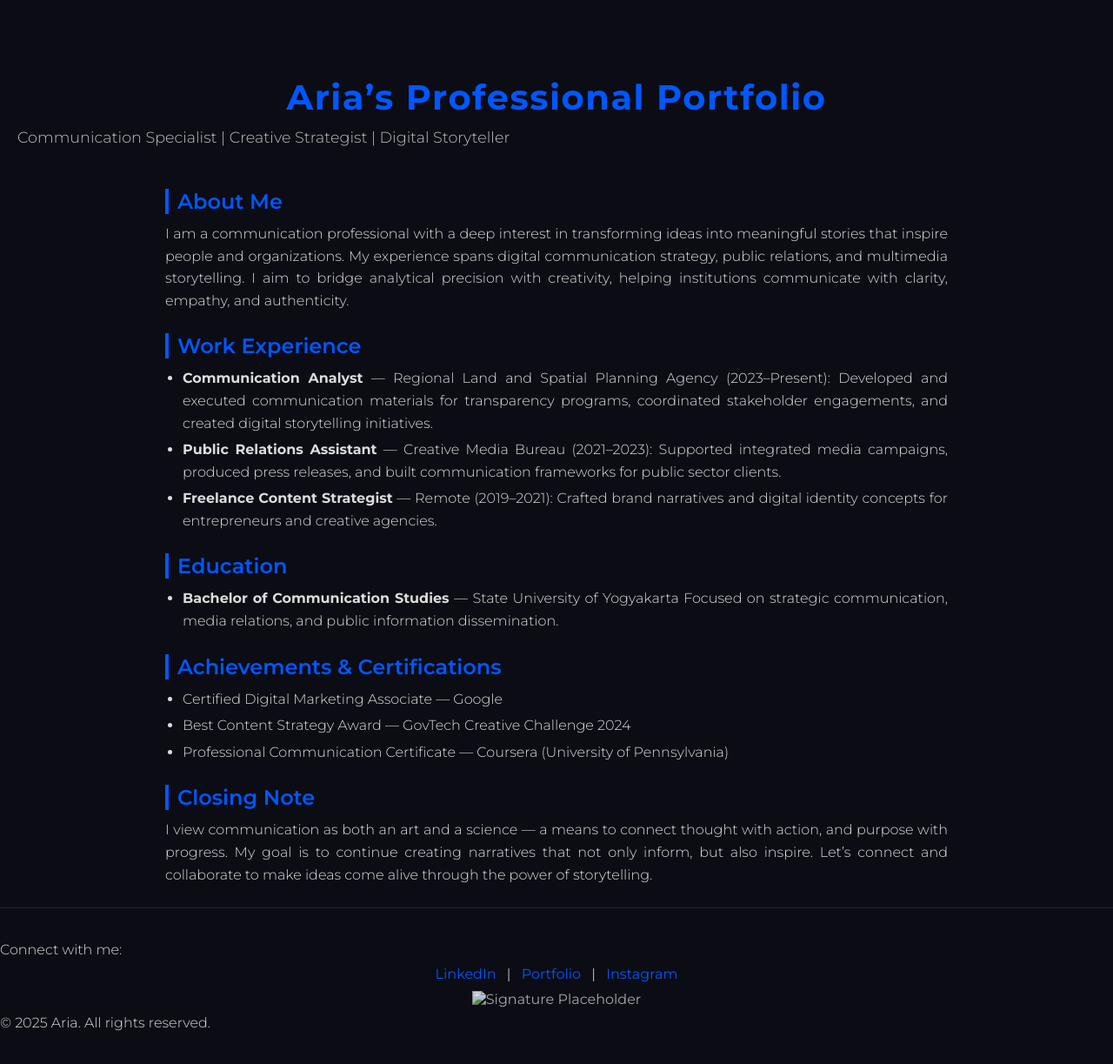
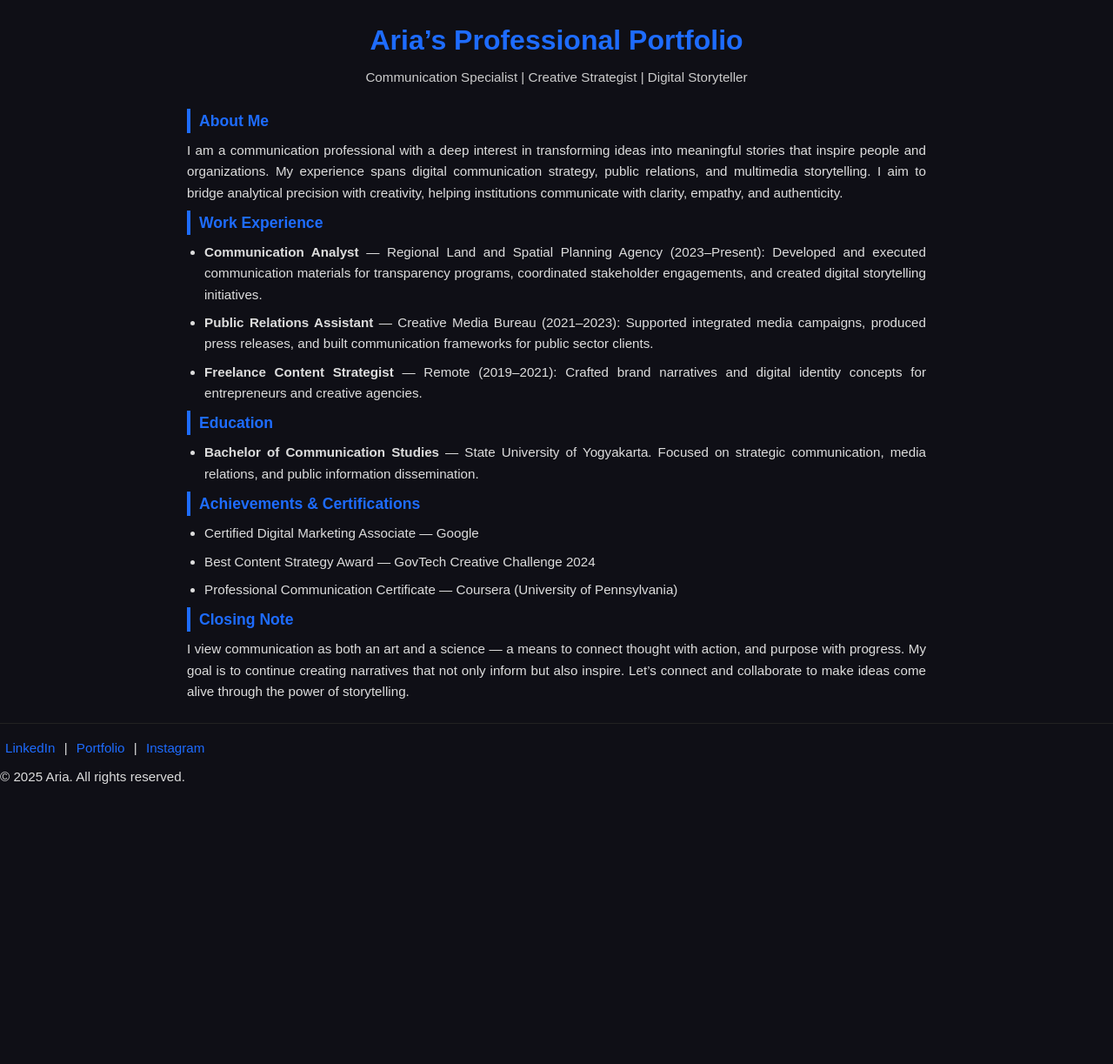
Before and after one commit to Goldemarine/ars-portofolio, a plain HTML site: page portofolio.html in a window 1280 px wide. Shown: the whole page at 87% size. After the commit the page ends 929 px from the top, so only its background shows below. Drawn offline with Linux system fonts and the light colour scheme.

Commit message:
Update portofolio.html

```diff
--- a/portofolio.html
+++ b/portofolio.html
@@ -1,152 +1,126 @@
 <!DOCTYPE html>
 <html lang="en">
 <head>
-  <meta charset="UTF-8" />
-  <meta name="viewport" content="width=device-width, initial-scale=1.0" />
-  <title>My Portfolio | Aria</title>
-  <link href="https://fonts.googleapis.com/css2?family=Montserrat:wght@300;400;600;700&display=swap" rel="stylesheet">
+  <meta charset="UTF-8">
+  <meta name="viewport" content="width=device-width, initial-scale=1.0">
+  <title>Aria’s Professional Portfolio</title>
   <style>
     body {
-      font-family: 'Montserrat', sans-serif;
-      background: #0c0c14;
-      color: #f5f5f5;
+      background-color: #0f0f16;
+      color: #f1f1f1;
+      font-family: "Montserrat", sans-serif;
+      line-height: 1.6;
       margin: 0;
       padding: 0;
     }
 
-    header {
+    h1 {
+      color: #1e6cff;
       text-align: center;
-      padding: 60px 20px 20px;
+      margin-bottom: 0;
     }
 
-    header h1 {
-      color: #0057ff;
-      font-size: 2.5em;
-      margin-bottom: 8px;
-      letter-spacing: 1.5px;
-    }
-
-    header p {
-      font-weight: 300;
-      color: #bfbfbf;
-      font-size: 1.1em;
-      margin: 0;
+    .header-subtitle {
+      text-align: center;
+      color: #ccc;
+      margin-top: 4px;
+      margin-bottom: 24px;
+      font-size: 0.95rem;
     }
 
     section {
-      max-width: 900px;
-      margin: 25px auto;
-      padding: 0 20px;
+      max-width: 850px;
+      margin: 0 auto;
+      padding: 0;
     }
 
     h2 {
-      color: #0057ff;
-      border-left: 4px solid #0057ff;
+      color: #1e6cff;
+      border-left: 4px solid #1e6cff;
       padding-left: 10px;
-      font-weight: 600;
-      margin-bottom: 10px;
+      font-size: 1.1rem;
+      margin-bottom: 8px;
       margin-top: 0;
     }
 
     p, li {
-      line-height: 1.6;
-      color: #dcdcdc;
-      font-weight: 300;
-      margin: 5px 0;
       text-align: justify;
+      margin: 0 0 8px 0;
+      font-size: 0.95rem;
+      color: #ddd;
     }
 
     ul {
-      list-style-type: disc;
-      padding-left: 20px;
-      margin: 5px 0;
+      margin: 0 0 8px 20px;
+      padding: 0;
     }
 
     footer {
       text-align: center;
-      padding: 30px 0;
-      color: #bfbfbf;
-      border-top: 1px solid rgba(255,255,255,0.1);
+      margin-top: 24px;
+      padding: 16px 0;
+      border-top: 1px solid #222;
+      color: #aaa;
+      font-size: 0.85rem;
     }
 
     footer a {
+      color: #1e6cff;
       text-decoration: none;
-      color: #0057ff;
-      margin: 0 8px;
+      margin: 0 6px;
     }
 
-    footer img {
-      width: 100px;
-      opacity: 0.85;
-      margin-top: 10px;
-    }
-
-    @media (max-width: 768px) {
-      header h1 { font-size: 2em; }
-      section { padding: 0 15px; }
+    footer a:hover {
+      text-decoration: underline;
     }
   </style>
 </head>
 <body>
 
-  <header>
-    <h1>Aria’s Professional Portfolio</h1>
-    <p>Communication Specialist | Creative Strategist | Digital Storyteller</p>
-  </header>
+  <h1>Aria’s Professional Portfolio</h1>
+  <p class="header-subtitle">Communication Specialist | Creative Strategist | Digital Storyteller</p>
 
   <section>
     <h2>About Me</h2>
     <p>
       I am a communication professional with a deep interest in transforming ideas into meaningful stories that inspire people and organizations.
-      My experience spans digital communication strategy, public relations, and multimedia storytelling. I aim to bridge analytical precision with creativity,
-      helping institutions communicate with clarity, empathy, and authenticity.
+      My experience spans digital communication strategy, public relations, and multimedia storytelling.
+      I aim to bridge analytical precision with creativity, helping institutions communicate with clarity, empathy, and authenticity.
     </p>
-  </section>
 
-  <section>
     <h2>Work Experience</h2>
     <ul>
-      <li><b>Communication Analyst</b> — Regional Land and Spatial Planning Agency (2023–Present): Developed and executed communication materials for
-      transparency programs, coordinated stakeholder engagements, and created digital storytelling initiatives.</li>
-      <li><b>Public Relations Assistant</b> — Creative Media Bureau (2021–2023): Supported integrated media campaigns, produced press releases,
-      and built communication frameworks for public sector clients.</li>
-      <li><b>Freelance Content Strategist</b> — Remote (2019–2021): Crafted brand narratives and digital identity concepts for entrepreneurs and creative agencies.</li>
+      <li><strong>Communication Analyst</strong> — Regional Land and Spatial Planning Agency (2023–Present): Developed and executed communication materials for transparency programs, coordinated stakeholder engagements, and created digital storytelling initiatives.</li>
+      <li><strong>Public Relations Assistant</strong> — Creative Media Bureau (2021–2023): Supported integrated media campaigns, produced press releases, and built communication frameworks for public sector clients.</li>
+      <li><strong>Freelance Content Strategist</strong> — Remote (2019–2021): Crafted brand narratives and digital identity concepts for entrepreneurs and creative agencies.</li>
     </ul>
-  </section>
 
-  <section>
     <h2>Education</h2>
     <ul>
-      <li><b>Bachelor of Communication Studies</b> — State University of Yogyakarta
-      Focused on strategic communication, media relations, and public information dissemination.</li>
+      <li><strong>Bachelor of Communication Studies</strong> — State University of Yogyakarta. Focused on strategic communication, media relations, and public information dissemination.</li>
     </ul>
-  </section>
 
-  <section>
     <h2>Achievements & Certifications</h2>
     <ul>
       <li>Certified Digital Marketing Associate — Google</li>
       <li>Best Content Strategy Award — GovTech Creative Challenge 2024</li>
       <li>Professional Communication Certificate — Coursera (University of Pennsylvania)</li>
     </ul>
-  </section>
 
-  <section>
     <h2>Closing Note</h2>
     <p>
       I view communication as both an art and a science — a means to connect thought with action, and purpose with progress.
-      My goal is to continue creating narratives that not only inform, but also inspire.
+      My goal is to continue creating narratives that not only inform but also inspire.
       Let’s connect and collaborate to make ideas come alive through the power of storytelling.
     </p>
   </section>
 
   <footer>
-    <p>Connect with me:</p>
-    <a href="https://www.linkedin.com" target="_blank">LinkedIn</a> |
-    <a href="https://www.behance.net" target="_blank">Portfolio</a> |
-    <a href="https://www.instagram.com" target="_blank">Instagram</a>
-    <br>
-    <img src="signature.png" alt="Signature Placeholder">
+    <p>
+      <a href="#">LinkedIn</a> |
+      <a href="#">Portfolio</a> |
+      <a href="#">Instagram</a>
+    </p>
     <p>© 2025 Aria. All rights reserved.</p>
   </footer>
 
```
